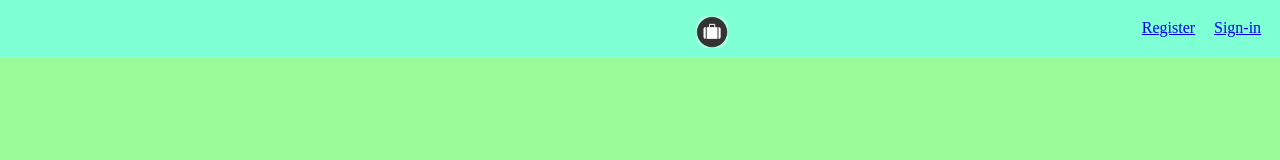
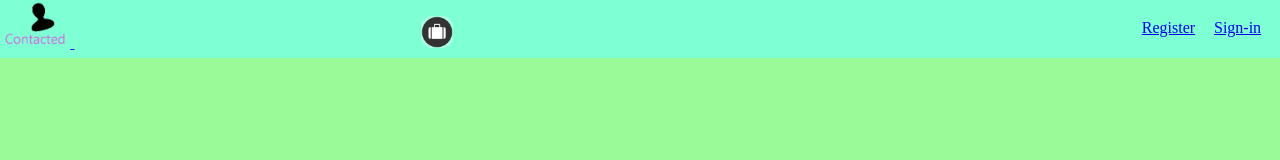
Before and after one commit to GGasset/JobPostingExpress, a website: page views/layout.html in a window 1280 px wide. Drawn offline with nearby package versions, Linux system fonts and the light colour scheme; files that its build step writes are made by us from their sources.

Commit message:
added logo

```diff
--- a/public/static/layout.css
+++ b/public/static/layout.css
@@ -30,6 +30,15 @@ header {
     height: fit-content;
 }
 
+#logo {
+    margin-top: .5rem;
+    margin-right: 27.1%;
+}
+
+#logo_image {
+    height: 3rem;
+}
+
 .header_text {
     margin-top: 1.2rem;
 }
@@ -47,16 +56,12 @@ header {
     float: right;
 }
 
-#first_header_icon {
-    margin-left: 43.5rem;
-}
-
 .header_icon {
     background-color: rgb(169, 255, 226);
     border-radius: 10px;
     height: 2rem;
-    margin-top: 1rem;
-    margin-right: .5rem;
+    margin-top: 0rem;
+    margin-right: .1rem;
 }
 
 .header_icon:hover {
--- a/views/layout.html
+++ b/views/layout.html
@@ -9,16 +9,20 @@
         {% endblock %}
     </head>
     <body>
-        <header class="no_margin">
+        {% if message %}
+            <div id="message_div" class="{{ message_color }}">
+                {{ message }}
+            </div>
+        {% endif %}
+
+        <header id="header" class="no_margin">
 
 
             <div class="no_margin">
                 <!--Elements starting from the left-->
-                {% if message %}
-                    <div id="message_div" class="{{ message_color }}">
-                        {{ message }}
-                    </div>
-                {% endif %}
+                <a {% if req.session.as_company %}href="/company/"{% else %}href="/"{% endif %} id="logo">
+                    <img src="/public/company_logo.png" alt="Company logo" id="logo_image">
+                </a>
                 <a href="">
                     <img src="/public/job-icon.png" alt="Jobs" class="header_icon" id="first_header_icon">
                 </a>
```
